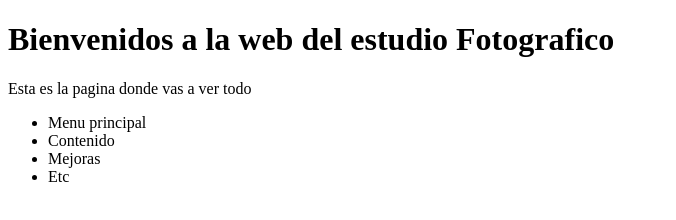
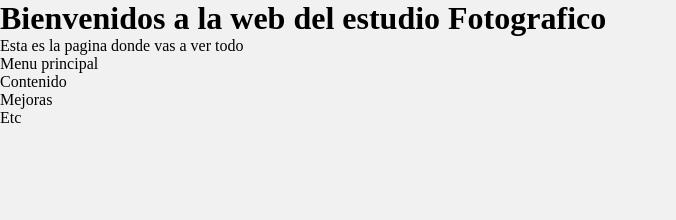
Before and after one commit to IsaactSG/Pagina-web, a plain HTML site: page index.html in a window 1280 px wide. Shown: the whole page, without its empty margins (0-676 px from the left). Drawn offline with Linux system fonts and the light colour scheme.

Commit message:
Nueva carpeta css
Aqui donde le daremos estilo a la pagina web

```diff
--- a/index.html
+++ b/index.html
@@ -4,10 +4,16 @@
 <title>Estudio fotografico Foto2000</title>
 <meta charset="utf-8">
 <meta name="viewport" content="width=device-width, initial-scale=1.0">
+<link rel="stylesheet" href="style.css">
 </head>
 <body>
-    <h1>Bienvenidos a la web del estudio Fotografico</h1>
-    <p>Esta es la pagina donde vas a ver todo</p>
+
+    <header>
+            <h1>Bienvenidos a la web del estudio Fotografico</h1>
+            <p>Esta es la pagina donde vas a ver todo</p>
+
+    </header>
+
     <ul>
         <li>Menu principal</li>
         <li>Contenido</li>
--- /dev/null
+++ b/style.css
@@ -0,0 +1,5 @@
+*{
+    margin: 0px;
+    padding: 0px;
+    background-color: #f1f1f1;
+}
```
